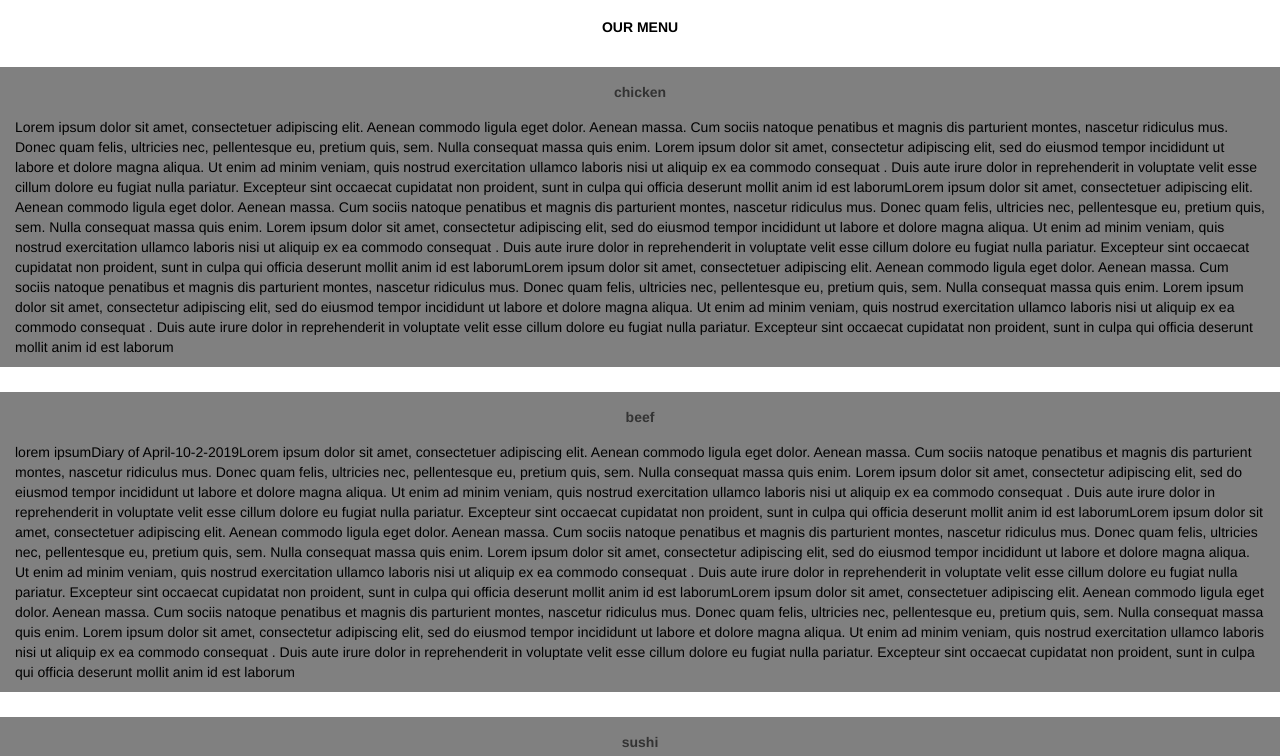
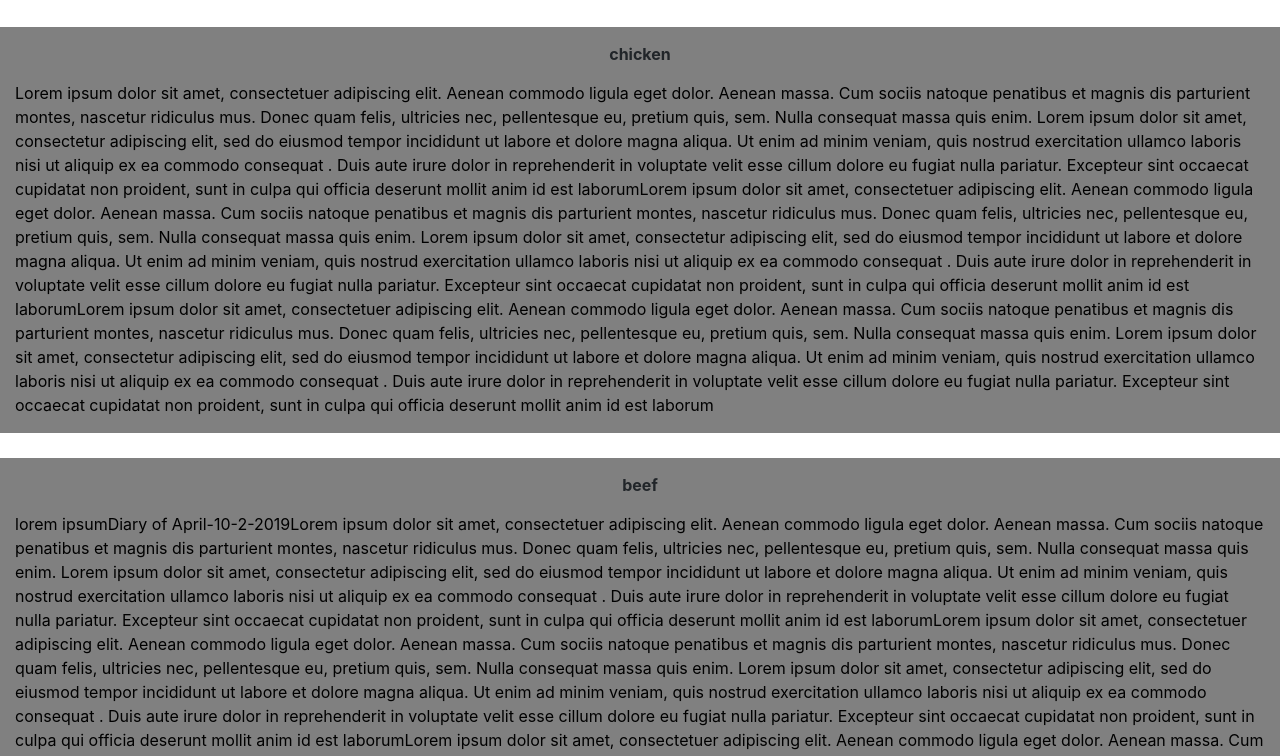
Before and after one commit to CryptoCoder122/module-3Assign, a plain HTML site: page index.html in a window 1280 px wide. Shown: the part 145-901 px from the top of the page. Drawn offline with nearby package versions, Linux system fonts and the light colour scheme.

Commit message:
Update index.html

```diff
--- a/index.html
+++ b/index.html
@@ -4,7 +4,8 @@
  <meta charset="utf-8">
  <meta name="viewport" content="width=device-width, initial-scale=1">
  <title></title>
- <link rel="stylesheet" type="text/css" href="css\bootstrap.min.css">
+ <link rel="stylesheet" href="https://stackpath.bootstrapcdn.com/bootstrap/4.3.1/css/bootstrap.min.css" integrity="sha384-ggOyR0iXCbMQv3Xipma34MD+dH/1fQ784/j6cY/iJTQUOhcWr7x9JvoRxT2MZw1T" crossorigin="anonymous">
+
  <link rel="stylesheet" type="text/css" href="css\style.css">
 </head>
 
```
